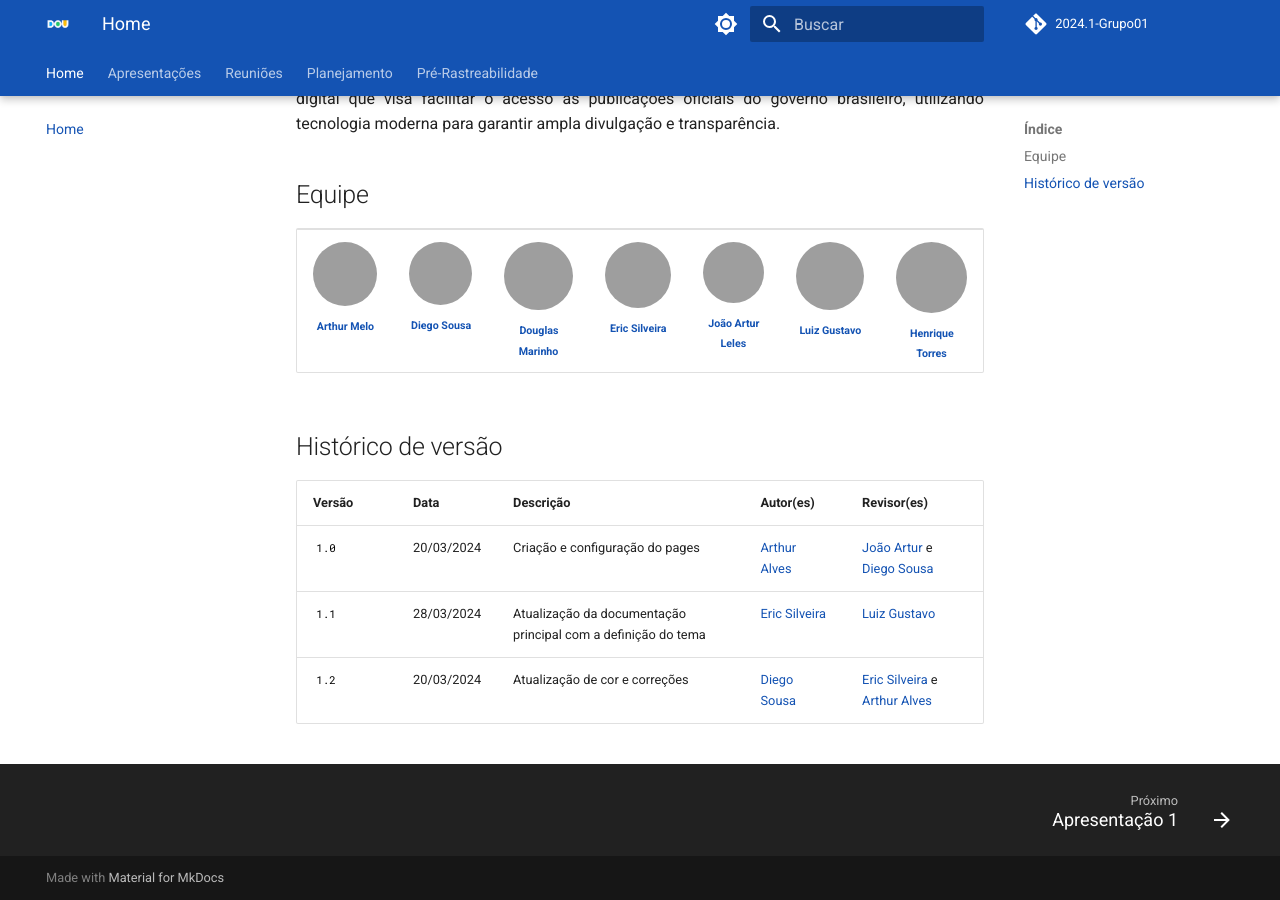
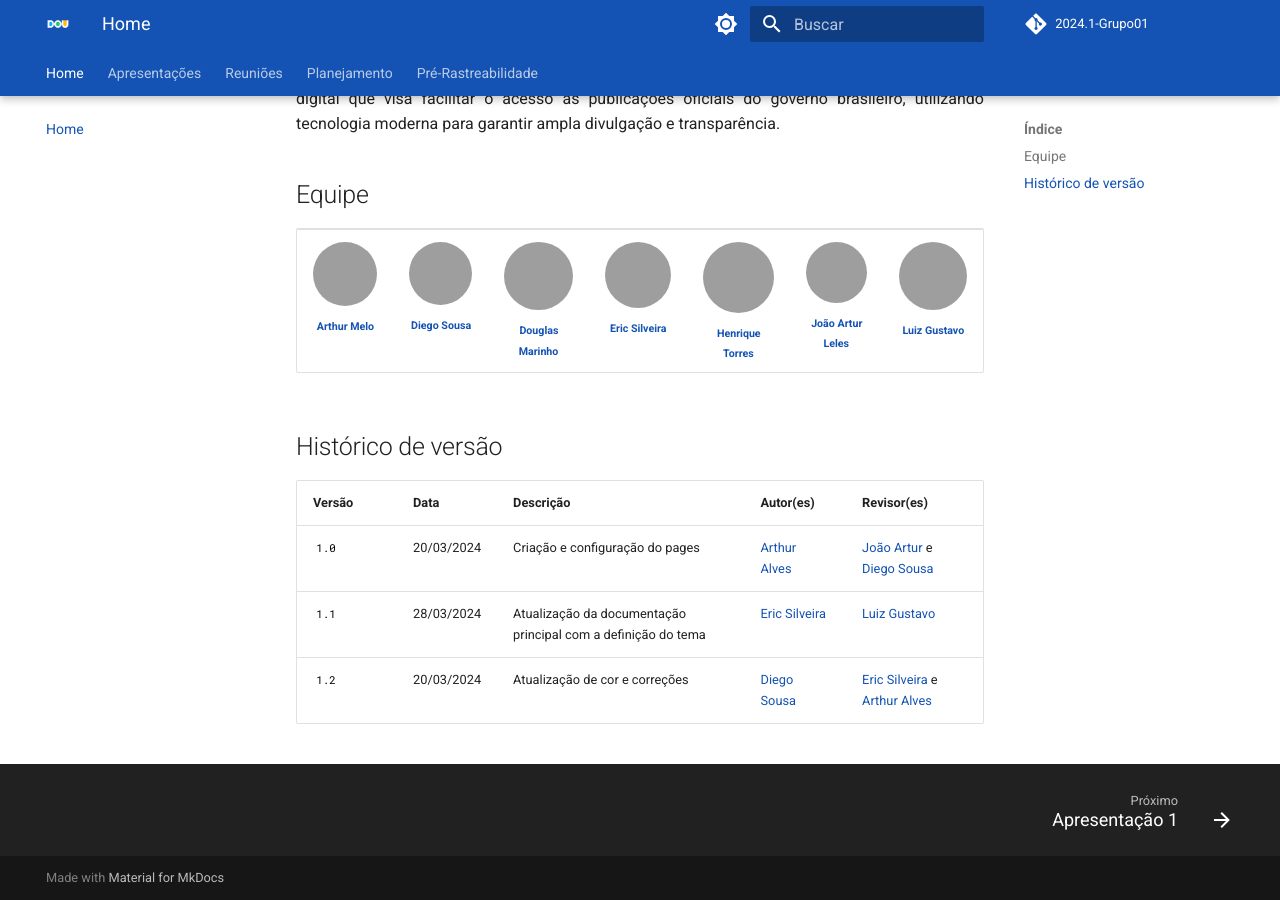
Before and after one commit to Requisitos-de-Software/2024.1-DiarioOficialdaUniao, an MkDocs documentation site: the page built from docs/index.md, in a window 1280 px wide and 900 px high, scrolled down 759 px, cut to the strip 0-900 px from the top of the window. Built offline with MkDocs 1.6.1 and Material for MkDocs 9.7.7, drawn with Linux system fonts in a browser that asks for light colours; comment, search, counter and statistics services are not loaded; the version menu is left out; grey boxes are pictures that could not be loaded.

Commit message:
Ajeitando a página inicial

```diff
--- a/docs/index.md
+++ b/docs/index.md
@@ -24,9 +24,9 @@ Este espaço é dedicado à documentação de todos os artefatos gerados pelo Gr
     <td align="center"><a href="https://github.com/DiegoSousaLeite"><img style="border-radius: 50%;" src="https://avatars.githubusercontent.com/u/92549594?v=4" width="100px;" alt=""/><br /><sub><b>Diego Sousa</b></sub></a><br /><a href="Link git" title="Rocketseat"></a></td>
     <td align="center"><a href="https://github.com/M4RINH0"><img style="border-radius: 50%;" src="https://avatars.githubusercontent.com/u/95291227?v=4" width="100px;" alt=""/><br /><sub><b>Douglas Marinho </b></sub></a><br /><a href="Link git" title="Rocketseat"></a></td>
     <td align="center"><a href="https://github.com/ericbky"><img style="border-radius: 50%;" src="https://avatars.githubusercontent.com/u/65634855?v=4" width="100px;" alt=""/><br /><sub><b>Eric Silveira</b></sub></a><br />
+    <td align="center"><a href="https://github.com/henriqtorresl"><img style="border-radius: 50%;" src="https://avatars.githubusercontent.com/u/102327244?v=4" width="100px;" alt=""/><br /><sub><b>Henrique Torres</b></sub></a><br />
     <td align="center"><a href="https://github.com/joao-artl"><img style="border-radius: 50%;" src="https://avatars.githubusercontent.com/u/124414056?v=4" width="100px;" alt=""/><br /><sub><b>João Artur Leles</b></sub></a><br />
     <td align="center"><a href="https://github.com/LuizGust4vo"><img style="border-radius: 50%;" src="https://avatars.githubusercontent.com/u/62315709?v=4" width="100px;" alt=""/><br /><sub><b>Luiz Gustavo</b></sub></a><br />
-       <td align="center"><a href="https://github.com/henriqtorresl"><img style="border-radius: 50%;" src="https://avatars.githubusercontent.com/u/102327244?v=4" width="100px;" alt=""/><br /><sub><b>Henrique Torres</b></sub></a><br />
   </tr>
 </table>
 
```
